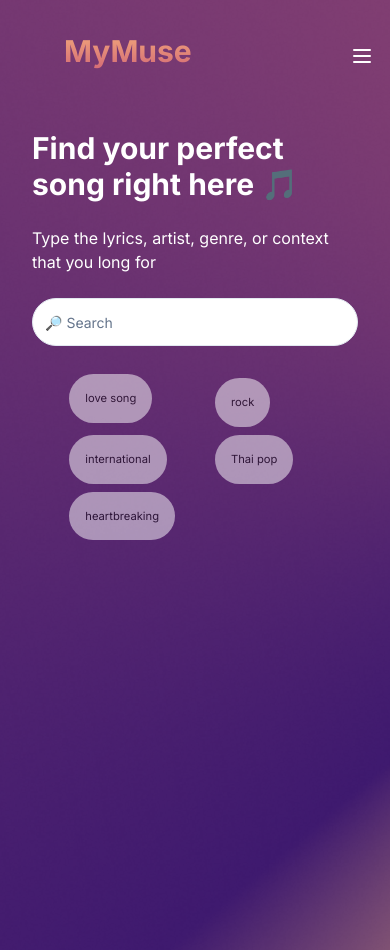
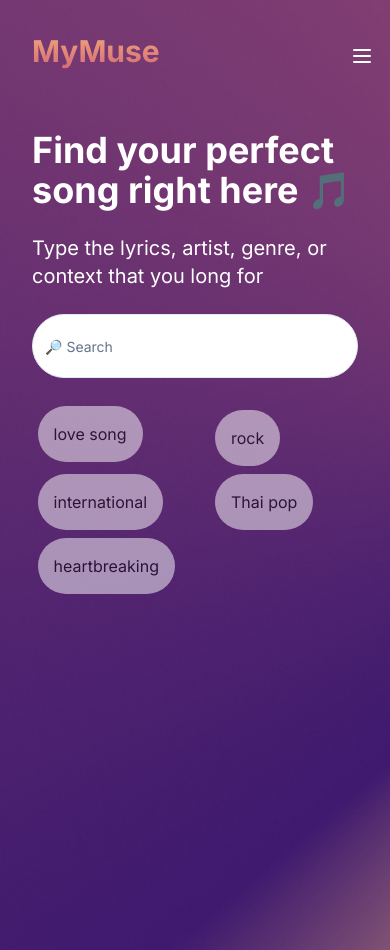
Before and after one commit to JoyChanya/my-muse, a Next.js app: page / in a window 390 px wide. Built offline with nearby package versions, Linux system fonts and the light colour scheme.

Commit message:
fix responsive

```diff
--- a/app/page.tsx
+++ b/app/page.tsx
@@ -31,8 +31,8 @@ export default function Home()
       <Navbar/>
       <div className=" flex min-h-screen w-full justify-center pt-[1.5rem] md:pt-[10rem]">
         <div className = "flex flex-col items-center space-y-6 md:space-y-10 px-[2rem]">
-          <p className = 'font-bold text-3xl md:text-5xl text-white'>Find your perfect song right here 🎵</p>
-          <p className = 'text-l md:text-xl text-white break-words'>Type the lyrics, artist, genre, or context that you long for</p>
+          <p className = 'font-bold text-4xl md:text-5xl text-white'>Find your perfect song right here 🎵</p>
+          <p className = 'text-xl md:text-xl text-white break-words'>Type the lyrics, artist, genre, or context that you long for</p>
         <form onSubmit={(e) =>
         {
           e.preventDefault();
@@ -44,7 +44,7 @@ export default function Home()
           <div className="flex grid grid-cols-2 justify-center items-center gap-x-10 space-y-2 md:gap-4 md:flex md:space-x-6 md:space-y-0">
             {tags.map((item, idx) => (
               <div key={idx}>
-                <button className='bg-white text-[0.7rem] opacity-50 rounded-full text-black p-4' onClick={() => setsong(item.title)}>{item.title}</button>
+                <button className='bg-white text-[1rem] opacity-50 rounded-full text-black p-4' onClick={() => setsong(item.title)}>{item.title}</button>
               </div>
             ))}
           </div>
--- a/components/navbar/navbar.tsx
+++ b/components/navbar/navbar.tsx
@@ -17,7 +17,7 @@ export default function Navbar() {
       <div className="items-center px-4 max-w-screen-xl mx-auto md:flex md:px-8">
         <div className="flex items-center justify-between py-3 pb-[2rem] md:py-5 md:block">
           <Link href="/">
-            <h1 className="flex items-end text-3xl font-bold text-transparent bg-clip-text bg-gradient-to-b from-[#FFC07C] to-[#D46C76] gap-4 pt-[1rem] pl-[3rem]">MyMuse
+            <h1 className="flex items-end text-3xl font-bold text-transparent bg-clip-text bg-gradient-to-b from-[#FFC07C] to-[#D46C76] gap-4 pt-[1rem] pl-[1rem]">MyMuse
             </h1>
 
           </Link>
--- a/components/ui/input.tsx
+++ b/components/ui/input.tsx
@@ -11,7 +11,7 @@ const Input = React.forwardRef<HTMLInputElement, InputProps>(
       <input
         type={type}
         className={cn(
-          "flex h-12 w-full rounded-full border border-input bg-background px-3 py-2 text-sm file:border-0 file:bg-transparent file:text-sm file:font-medium placeholder:text-muted-foreground focus-visible:outline-none disabled:cursor-not-allowed disabled:opacity-50",
+          "flex h-16 md:h-12 w-full rounded-full border border-input bg-background px-3 py-2 text-sm file:border-0 file:bg-transparent file:text-sm file:font-medium placeholder:text-muted-foreground focus-visible:outline-none disabled:cursor-not-allowed disabled:opacity-50",
           className
         )}
         ref={ref}
```
